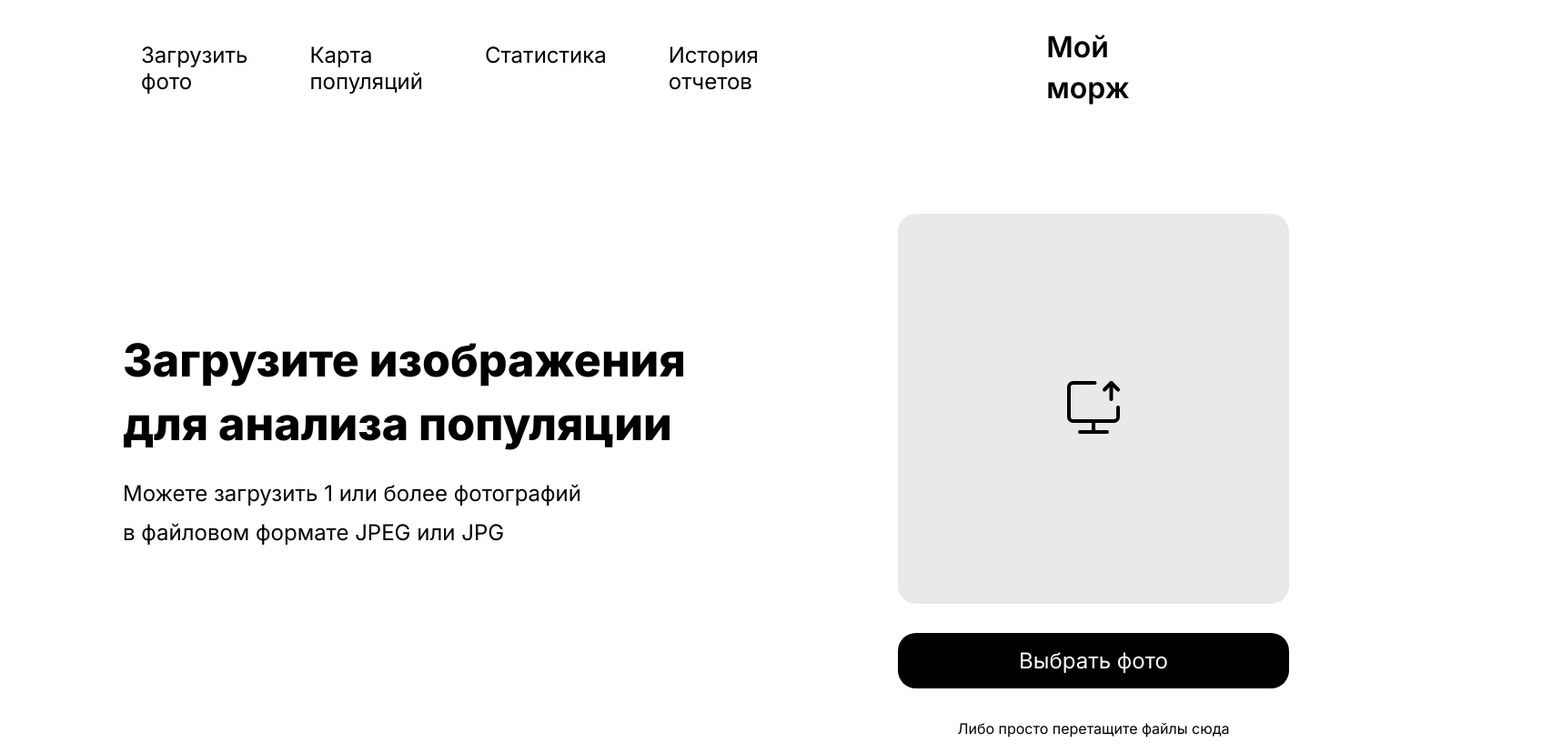
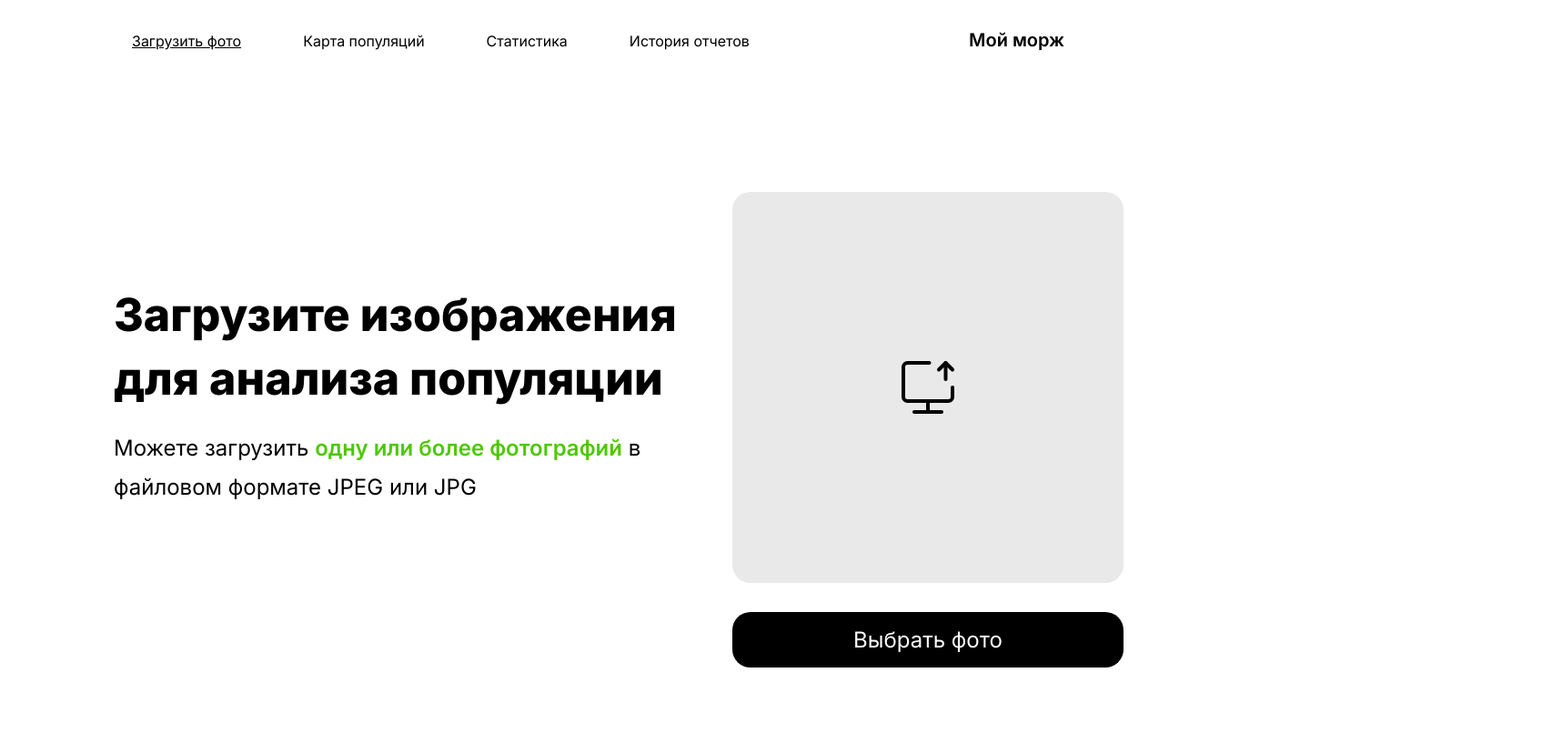
Before and after one commit to Shalllashaska/hackaton-1, a plain HTML site: page index.html in a window 1280 px wide. Shown: the whole page at 91% size, 1717 px wide, since content can reach past the window. After the commit the page ends 800 px from the top, so only its background shows below. Drawn offline with Linux system fonts and the light colour scheme.

Commit message:
Исправления адаптивности

```diff
--- a/css/index.css
+++ b/css/index.css
@@ -6,6 +6,7 @@
   --button-small-backgound-color: #000;
   --grey-text-color: #aeaeae;
   --pop-up-backgorund-color: white;
+  --different-text-color: #4DC800;
 }
 
 body {
@@ -13,6 +14,7 @@ body {
   padding: 0%s;
   font-family: 'Inter', sans-serif;
   color: var(--text-color);
+  overflow: hidden;
 }
 
 a {
@@ -22,28 +24,28 @@ a {
 
 button {
   border: none;
+
 }
 
 /*хедере*/
 
-.header {
-  display: flex;
-  flex-direction: row;
-  height: 50px;
-  width: auto;
-  align-items: center;
-  margin-top: 25px;
+.header{
+  display: grid;
+  grid-template-columns: 3fr 1fr;
 }
 
 .navigation {
   display: flex;
   flex-direction: row;
   align-items: flex-start;
-  margin: 0px 250px 0px 135px;
+  margin-top: 25px;
+  margin-left: 125px;
+  /*margin: 0px 250px 0px 135px;*/
   padding: 0;
   min-width: 700px;
   max-width: 1000px;
   height: 29px;
+  justify-self: flex-start;
 }
 
 .nav_link {
@@ -63,8 +65,8 @@ button {
 .progammName {
   width: 167px;
   height: 45px;
-  left: 1296px;
-  top: 20px;
+  margin-top: 31px;
+  margin-left: 105px;
   font-family: 'Inter';
   font-style: normal;
   font-weight: 600;
@@ -74,31 +76,31 @@ button {
 }
 
 .wrapper {
-  display: flex;
-  flex-direction: row;
-  align-items: center;
-  margin: 160px 0px 0px 135px;
+  margin-top: 100px;
+  display: grid;
+  grid-template-columns: 3fr 1fr;
+}
+
+.content{
+  margin-left: 125px;
+  margin-top: 135px;
 }
 
 /*левая сторона*/
-
-.content {
-  margin-right: 198px;
-}
-
 .content_formats {
-  width: 654px;
+  width: 580px;
   height: 341px;
+  margin-right: 100px;
 }
 
 .mainTitle {
-  width: 657px;
+  width: 700px;
   height: 140px;
 }
 
 .secondTitle {
   margin-top: 20px;
-  width: 508px;
+  width: inherit;
   height: 86px;
 }
 
@@ -106,7 +108,6 @@ button {
   margin-top: 56px;
   display: flex;
   flex-direction: row;
-  gap: 24px;
   align-items: flex-start;
 }
 
@@ -119,6 +120,7 @@ button {
 /*правая сторона*/
 
 .content_choosePhoto {
+  margin-right: 100px;
   width: 542px;
   height: 593px;
   display: flex;
@@ -143,6 +145,9 @@ button {
   height: 430px;
   background-color: var(--button-backgound-color);
   border-radius: 20px;
+  display: flex;
+  justify-content: center;
+  align-items: center;
 }
 
 .content_down_button {
@@ -154,12 +159,22 @@ button {
   justify-content: center;
 }
 
+.button_choose_photo:hover{
+  -webkit-box-shadow: 6px 6px 26px 0px rgba(0, 0, 0, 0.32);
+-moz-box-shadow: 6px 6px 26px 0px rgba(0, 0, 0, 0.32);
+box-shadow: 6px 6px 26px 0px rgba(0, 0, 0, 0.32);
+}
+
 .button_choose_photo {
   background-color: var(--button-small-backgound-color);
   width: 430px;
-  height: 61px;
+  padding-top: 9px;
+  padding-bottom: 9px;
   color: var(--text-color-small-button);
+  text-align: center;
   border-radius: 20px;
+
+  transition: box-shadow ease-in-out 0.2s;
 }
 
 .svg_button_pic {
@@ -220,6 +235,22 @@ button {
   line-height: 133.02%;
 }
 
+.semi-bold-20-title {
+  font-family: 'Inter';
+  font-style: normal;
+  font-weight: 600;
+  font-size: 20px;
+  line-height: 133.02%;
+}
+
+.semi-bold-24-title {
+  font-family: 'Inter';
+  font-style: normal;
+  font-weight: 600;
+  font-size: 24px;
+  line-height: 133.02%;
+}
+
 .medium-title {
   font-family: 'Inter';
   font-style: normal;
@@ -267,3 +298,12 @@ button {
 .text-decoration-underline-border-bottom {
   border-bottom: solid 0.5px;
 }
+
+
+.text-decoration-dashed{
+  text-decoration: dashed;
+}
+
+.secondTitle span{
+  color: var(--different-text-color);
+}
--- a/index.html
+++ b/index.html
@@ -11,12 +11,12 @@
   <body>
     <header class="header">
       <nav class="navigation">
-        <a href="./index.html" class="nav_link">Загрузить фото</a>
-        <a href="/" class="nav_link">Карта популяций</a>
-        <a href="/" class="nav_link">Статистика</a>
-        <a href="./history.html" class="nav_link">История отчетов</a>
+        <a href="./index.html" class="nav_link text-decoration-underline regular-16-title">Загрузить фото</a>
+        <a href="/" class="nav_link regular-16-title">Карта популяций</a>
+        <a href="/" class="nav_link regular-16-title">Статистика</a>
+        <a href="./history.html" class="nav_link regular-16-title">История отчетов</a>
       </nav>
-      <div class="progammName">Мой морж</div>
+      <div class="progammName semi-bold-20-title">Мой морж</div>
     </header>
     <div class="wrapper">
       <div class="content">
@@ -24,21 +24,24 @@
           <div class="extra-bold-title mainTitle">
             Загрузите изображения для анализа популяции
           </div>
-          <div class="regular-title secondTitle">Можете загрузить 1 или более фотографий
-            в файловом формате JPEG или JPG</div>
-          <div class="content_choose_formats">
+          <div class="regular-title secondTitle">
+            Можете загрузить
+            <span class="semi-bold-24-title">одну или более фотографий</span> в
+            файловом формате JPEG или JPG
           </div>
+          <div class="content_choose_formats"></div>
         </div>
       </div>
 
       <div class="content_choosePhoto">
         <div class="content_button_wrapper">
-          <button class="button_picture_download">
+          <a href="./index2.html" class="button_picture_download">
             <svg class="svg_button_pic"></svg>
-          </button>
+          </a>
           <div class="content_down_button">
-            <button class="button_choose_photo regular-title">Выбрать фото</button>
-            <p class="instruction_text regular-16-title">Либо просто перетащите файлы сюда</p>
+            <a href="./index2.html" class="button_choose_photo regular-title">
+              Выбрать фото
+            </a>
           </div>
         </div>
         <div class="arrow">
--- a/js/cardInfoPopUp.js
+++ b/js/cardInfoPopUp.js
@@ -18,7 +18,6 @@ popUpPhotos.forEach(element => {
 
 
 function togglePopUp() {
-
     if (popUpWin.classList.contains('disctivate')) {
         popUpWin.classList.remove('disctivate');
         document.body.classList.add('shadow');
```
Also changed, not shown: index2.html (added, +75 -0 lines), uploadPhotos.html (+12 -6 lines).
